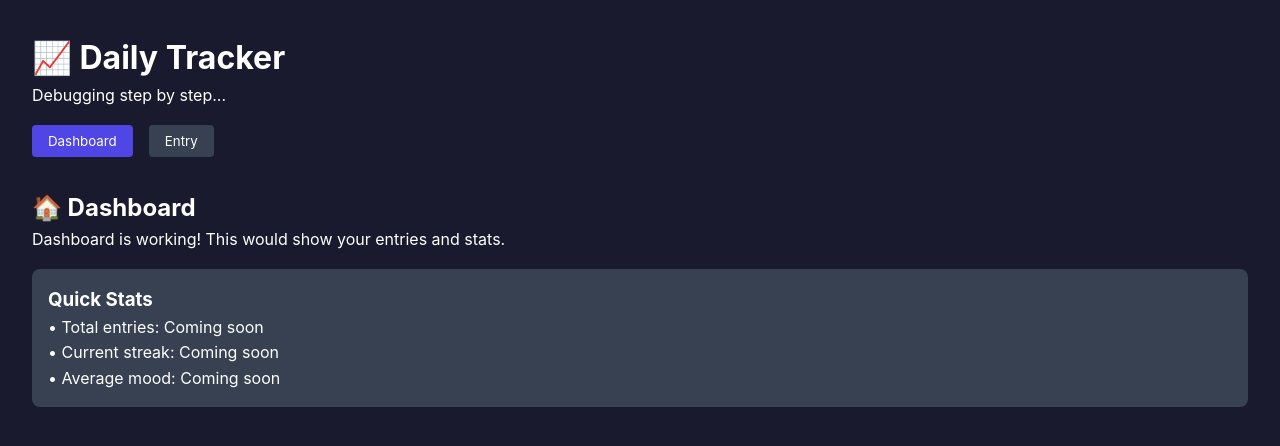
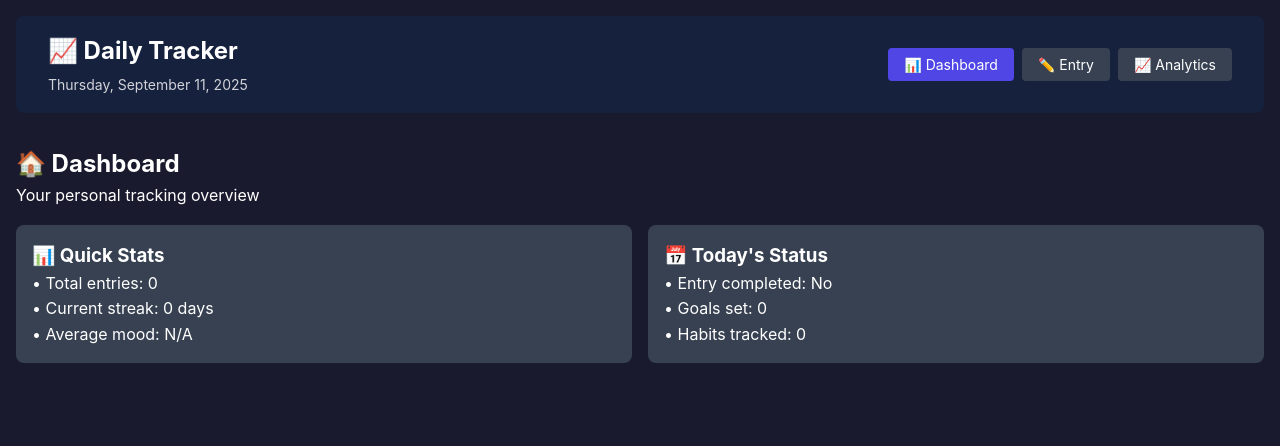
Before and after one commit to swedhan-shetty/tracker, a React (Create React App) app: page / in a window 1280 px wide. Shown: the top 446 px of the page. Built offline with nearby package versions, Linux system fonts and the light colour scheme; the HTML template or start-up script is replaced by a standard one.

Commit message:
Improved Daily Tracker with better header and content layout

```diff
--- a/src/App.tsx
+++ b/src/App.tsx
@@ -1,66 +1,115 @@
 import React, { useState } from 'react';
 import './App.css';
 
+// Simple Header component without DatabaseService dependency
+const SimpleHeader: React.FC<{
+  currentView: string;
+  onViewChange: (view: 'dashboard' | 'entry' | 'analytics') => void;
+}> = ({ currentView, onViewChange }) => {
+  const today = new Date().toLocaleDateString('en-US', {
+    weekday: 'long',
+    year: 'numeric',
+    month: 'long',
+    day: 'numeric'
+  });
+
+  return (
+    <header style={{
+      backgroundColor: '#16213e',
+      padding: '1rem 2rem',
+      marginBottom: '2rem',
+      borderRadius: '0.5rem'
+    }}>
+      <div style={{ display: 'flex', justifyContent: 'space-between', alignItems: 'center' }}>
+        <div>
+          <h1 style={{ margin: 0, fontSize: '1.5rem' }}>📈 Daily Tracker</h1>
+          <p style={{ margin: '0.25rem 0 0 0', opacity: 0.8, fontSize: '0.875rem' }}>{today}</p>
+        </div>
+
+        <nav style={{ display: 'flex', gap: '0.5rem' }}>
+          <button
+            onClick={() => onViewChange('dashboard')}
+            style={{
+              padding: '0.5rem 1rem',
+              backgroundColor: currentView === 'dashboard' ? '#4f46e5' : '#374151',
+              color: 'white',
+              border: 'none',
+              borderRadius: '0.25rem',
+              cursor: 'pointer',
+              fontSize: '0.875rem'
+            }}
+          >
+            📊 Dashboard
+          </button>
+          <button
+            onClick={() => onViewChange('entry')}
+            style={{
+              padding: '0.5rem 1rem',
+              backgroundColor: currentView === 'entry' ? '#4f46e5' : '#374151',
+              color: 'white',
+              border: 'none',
+              borderRadius: '0.25rem',
+              cursor: 'pointer',
+              fontSize: '0.875rem'
+            }}
+          >
+            ✏️ Entry
+          </button>
+          <button
+            onClick={() => onViewChange('analytics')}
+            style={{
+              padding: '0.5rem 1rem',
+              backgroundColor: currentView === 'analytics' ? '#4f46e5' : '#374151',
+              color: 'white',
+              border: 'none',
+              borderRadius: '0.25rem',
+              cursor: 'pointer',
+              fontSize: '0.875rem'
+            }}
+          >
+            📈 Analytics
+          </button>
+        </nav>
+      </div>
+    </header>
+  );
+};
+
 function App() {
-  const [currentView, setCurrentView] = useState<'dashboard' | 'entry'>('dashboard');
+  const [currentView, setCurrentView] = useState<'dashboard' | 'entry' | 'analytics'>('dashboard');
 
   return (
     <div className="App" style={{
       minHeight: '100vh',
       backgroundColor: '#1a1a2e',
       color: 'white',
-      padding: '2rem'
+      padding: '1rem'
     }}>
-      <div style={{ marginBottom: '2rem' }}>
-        <h1>📈 Daily Tracker</h1>
-        <p>Debugging step by step...</p>
-
-        <nav style={{ marginTop: '1rem' }}>
-          <button
-            onClick={() => setCurrentView('dashboard')}
-            style={{
-              marginRight: '1rem',
-              padding: '0.5rem 1rem',
-              backgroundColor: currentView === 'dashboard' ? '#4f46e5' : '#374151',
-              color: 'white',
-              border: 'none',
-              borderRadius: '0.25rem',
-              cursor: 'pointer'
-            }}
-          >
-            Dashboard
-          </button>
-          <button
-            onClick={() => setCurrentView('entry')}
-            style={{
-              padding: '0.5rem 1rem',
-              backgroundColor: currentView === 'entry' ? '#4f46e5' : '#374151',
-              color: 'white',
-              border: 'none',
-              borderRadius: '0.25rem',
-              cursor: 'pointer'
-            }}
-          >
-            Entry
-          </button>
-        </nav>
-      </div>
+      <SimpleHeader currentView={currentView} onViewChange={setCurrentView} />
 
       <main>
         {currentView === 'dashboard' && (
           <div>
             <h2>🏠 Dashboard</h2>
-            <p>Dashboard is working! This would show your entries and stats.</p>
+            <p>Your personal tracking overview</p>
             <div style={{
-              backgroundColor: '#374151',
-              padding: '1rem',
-              borderRadius: '0.5rem',
+              display: 'grid',
+              gridTemplateColumns: 'repeat(auto-fit, minmax(250px, 1fr))',
+              gap: '1rem',
               marginTop: '1rem'
             }}>
-              <h3>Quick Stats</h3>
-              <p>• Total entries: Coming soon</p>
-              <p>• Current streak: Coming soon</p>
-              <p>• Average mood: Coming soon</p>
+              <div style={{ backgroundColor: '#374151', padding: '1rem', borderRadius: '0.5rem' }}>
+                <h3>📊 Quick Stats</h3>
+                <p>• Total entries: 0</p>
+                <p>• Current streak: 0 days</p>
+                <p>• Average mood: N/A</p>
+              </div>
+              <div style={{ backgroundColor: '#374151', padding: '1rem', borderRadius: '0.5rem' }}>
+                <h3>📅 Today's Status</h3>
+                <p>• Entry completed: No</p>
+                <p>• Goals set: 0</p>
+                <p>• Habits tracked: 0</p>
+              </div>
             </div>
           </div>
         )}
@@ -68,17 +117,49 @@ function App() {
         {currentView === 'entry' && (
           <div>
             <h2>✍️ Daily Entry</h2>
-            <p>Entry form is working! This would let you track your daily metrics.</p>
+            <p>Track your daily metrics and progress</p>
             <div style={{
               backgroundColor: '#374151',
-              padding: '1rem',
+              padding: '1.5rem',
               borderRadius: '0.5rem',
               marginTop: '1rem'
             }}>
-              <h3>Today's Entry</h3>
-              <p>• Mood: Not yet tracked</p>
-              <p>• Energy: Not yet tracked</p>
-              <p>• Productivity: Not yet tracked</p>
+              <h3>Today's Entry Form</h3>
+              <p style={{ marginBottom: '1rem' }}>This is where you would track:</p>
+              <ul style={{ listStyle: 'none', padding: 0 }}>
+                <li style={{ marginBottom: '0.5rem' }}>😊 Mood (1-10 scale)</li>
+                <li style={{ marginBottom: '0.5rem' }}>⚡ Energy level (1-10 scale)</li>
+                <li style={{ marginBottom: '0.5rem' }}>🎥 Productivity (1-10 scale)</li>
+                <li style={{ marginBottom: '0.5rem' }}>😴 Sleep hours</li>
+                <li style={{ marginBottom: '0.5rem' }}>🏃 Exercise minutes</li>
+                <li style={{ marginBottom: '0.5rem' }}>🎢 Daily goals</li>
+                <li style={{ marginBottom: '0.5rem' }}>✅ Habits checklist</li>
+              </ul>
+            </div>
+          </div>
+        )}
+
+        {currentView === 'analytics' && (
+          <div>
+            <h2>📈 Analytics</h2>
+            <p>Visualize your progress and trends over time</p>
+            <div style={{
+              backgroundColor: '#374151',
+              padding: '1.5rem',
+              borderRadius: '0.5rem',
+              marginTop: '1rem',
+              textAlign: 'center'
+            }}>
+              <h3>Coming Soon!</h3>
+              <p>Analytics dashboard will include:</p>
+              <ul style={{ listStyle: 'none', padding: 0, marginTop: '1rem' }}>
+                <li>📉 Mood trends over time</li>
+                <li>⚡ Energy patterns</li>
+                <li>🎥 Productivity insights</li>
+                <li>😴 Sleep quality analysis</li>
+                <li>🏃 Exercise consistency</li>
+                <li>🎆 Streak tracking</li>
+              </ul>
             </div>
           </div>
         )}
```
